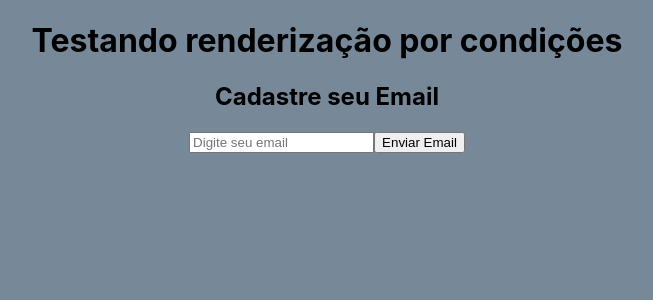
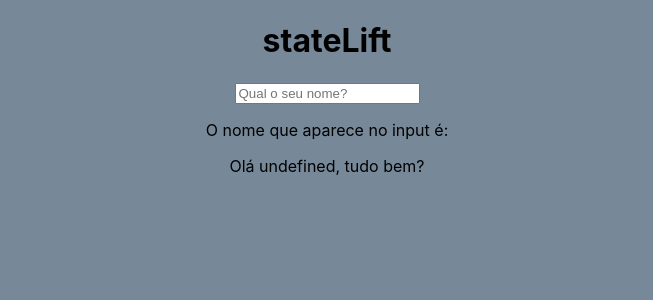
Before and after one commit to gori2016/React-estudos, a React (Create React App) app: page / in a window 1280 px wide. Shown: the top 300 px of the page, without its empty margins (313-966 px from the left). Built offline with nearby package versions, Linux system fonts and the light colour scheme.

Commit message:
Adicionar componentes Saudacao, SeuNome e OutraLista; implementar estado para o nome no App

```diff
--- a/src/App.js
+++ b/src/App.js
@@ -1,17 +1,22 @@
-import Evento from './components/Evento';
 import './App.css';
-import style from './components/Frase.module.css';
-import Form from './components/Form';
-import Condicional from './components/Condicional';
+import OutraLista from './components/outraLista';
+import Saudacao from './components/Saudacao';
+import SeuNome from './components/SeuNome';
+import { useState } from 'react';
+
 function App() {
-  const nome = "Igoor"
+const [nome, setNome] = useState();
 
 
-  const url = "https://placehold.co/600x400"
+
   return (
     <div className="App">
-      <h1>Testando renderização por condições</h1>
-      <Condicional />
+      <h1>stateLift</h1>
+      <SeuNome setNome={setNome} />
+      <p>O nome que aparece no input é: <p>{nome}</p></p>
+      <Saudacao nome={nome}/>
+
+
      </div>
   );
 }
--- /dev/null
+++ b/src/components/Saudacao.js
@@ -0,0 +1,15 @@
+function Saudacao({nome}){
+
+      function gerarSaudacao(algumNome){
+        return `Olá ${algumNome}, tudo bem?`;
+    }
+
+
+    return(
+        <>
+        {gerarSaudacao(nome)}
+        </>
+    )
+}
+
+export default Saudacao;
--- /dev/null
+++ b/src/components/SeuNome.js
@@ -0,0 +1,11 @@
+function SeuNome({setNome}){
+
+
+    return(
+        <div>
+            <input type="text" placeholder="Qual o seu nome?" onChange={(e) => setNome(e.target.value)} />
+        </div>
+    )
+}
+
+export default SeuNome;
--- /dev/null
+++ b/src/components/outraLista.js
@@ -0,0 +1,12 @@
+function OutraLista({ itens }) {
+    return (
+        <div>
+            <h3>Lista de coisas boas:</h3>
+            {itens.map((item) => (
+                <p>{item}</p>
+            ))}
+        </div>
+    );
+}
+
+export default OutraLista;
```
